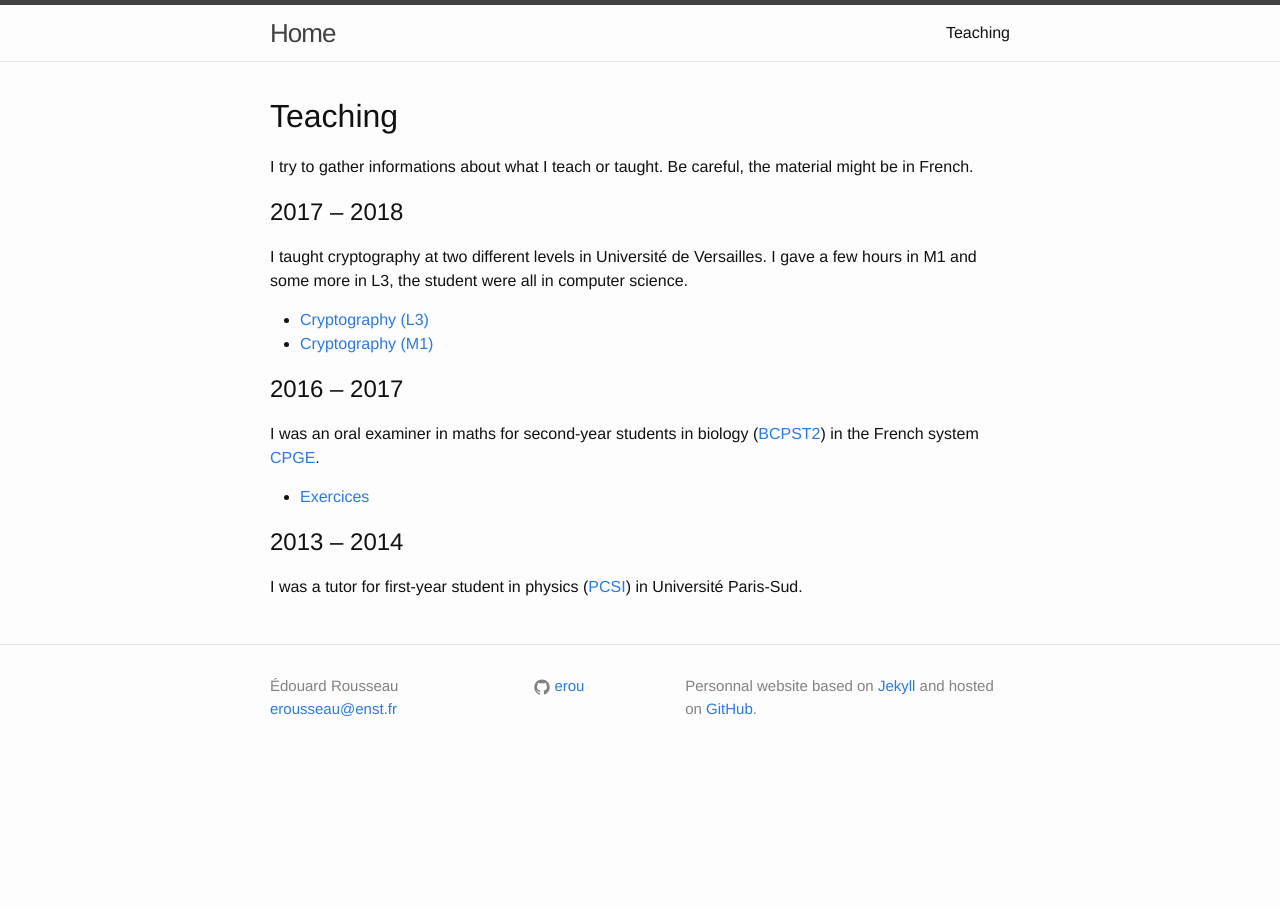
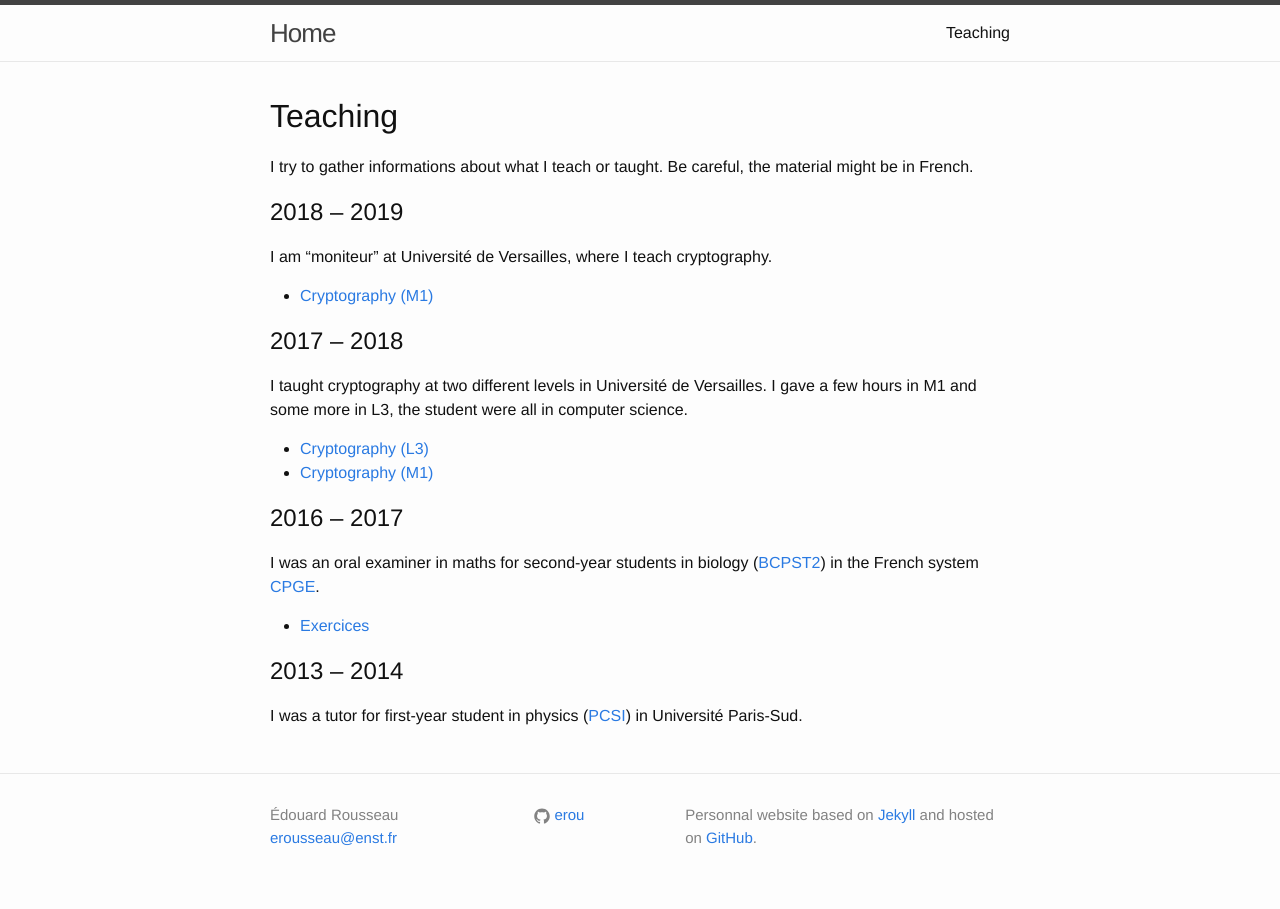
Before and after one commit to erou/erou.github.io, a Jekyll site: the page built from teaching.md, in a window 1280 px wide. Built offline with Jekyll 4.4.1, drawn with Linux system fonts in a browser that asks for light colours.

Commit message:
corrections

```diff
--- a/teaching.md
+++ b/teaching.md
@@ -7,6 +7,11 @@ visible: true
 # Teaching
 
 I try to gather informations about what I teach or taught. Be careful, the material might be in French.
+
+## 2018 -- 2019
+
+I am "moniteur" at Université de Versailles, where I teach cryptography.
+* [Cryptography (M1)](crypto-m1)
 
 ## 2017 -- 2018
 
```
Also changed, not shown: teaching/crypto-m1.md (+2 -1 lines).
